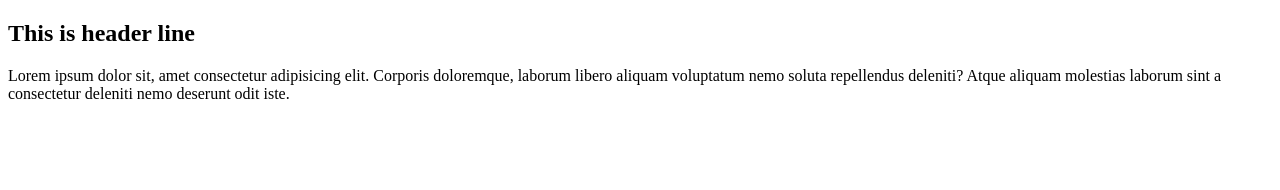
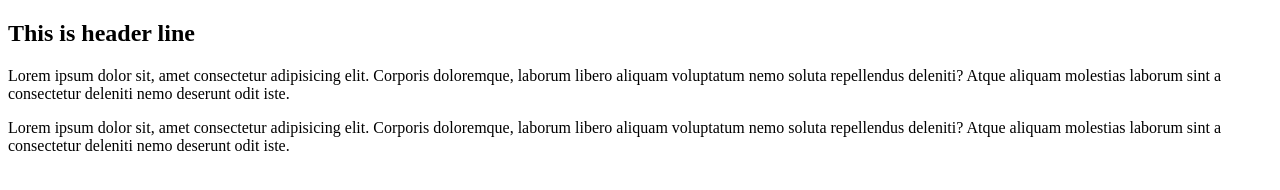
Before and after one commit to hasiburrahman00/git-practice, a plain HTML site: page index.html in a window 1280 px wide. Drawn offline with Linux system fonts and the light colour scheme.

Commit message:
Third commit

```diff
--- a/index.html
+++ b/index.html
@@ -16,6 +16,12 @@
         <section>
             <p>Lorem ipsum dolor sit, amet consectetur adipisicing elit. Corporis doloremque, laborum libero aliquam voluptatum nemo soluta repellendus deleniti? Atque aliquam molestias laborum sint a consectetur deleniti nemo deserunt odit iste.</p>
         </section>
+         <section>
+            <p>Lorem ipsum dolor sit, amet consectetur adipisicing elit. Corporis doloremque, laborum libero aliquam voluptatum nemo soluta repellendus deleniti? Atque aliquam molestias laborum sint a consectetur deleniti nemo deserunt odit iste.</p>
+        </section>
+
+
+
     </main>
 
 
```
